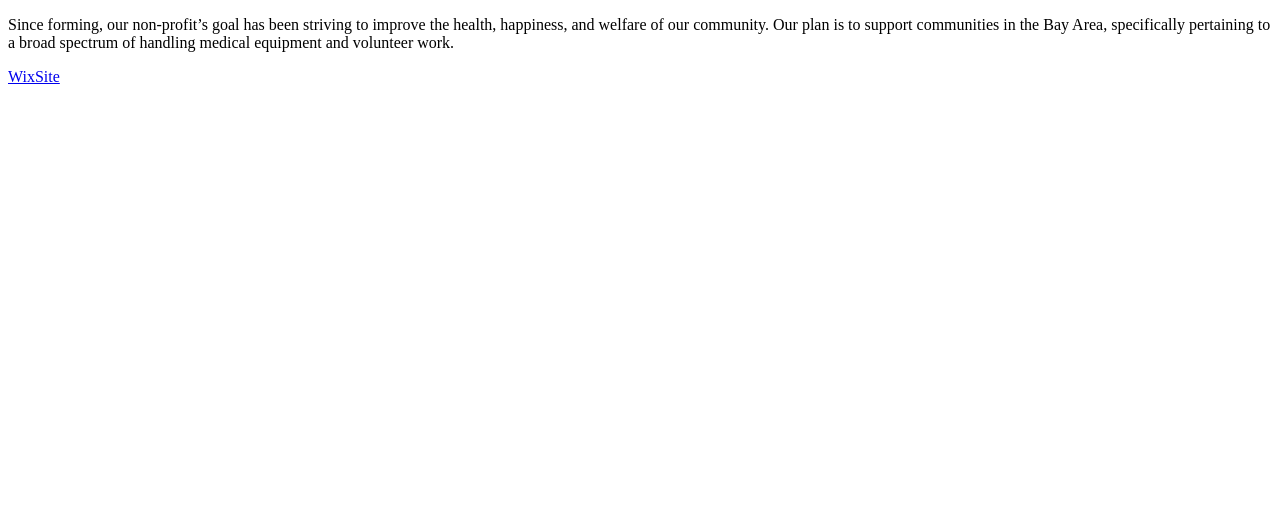
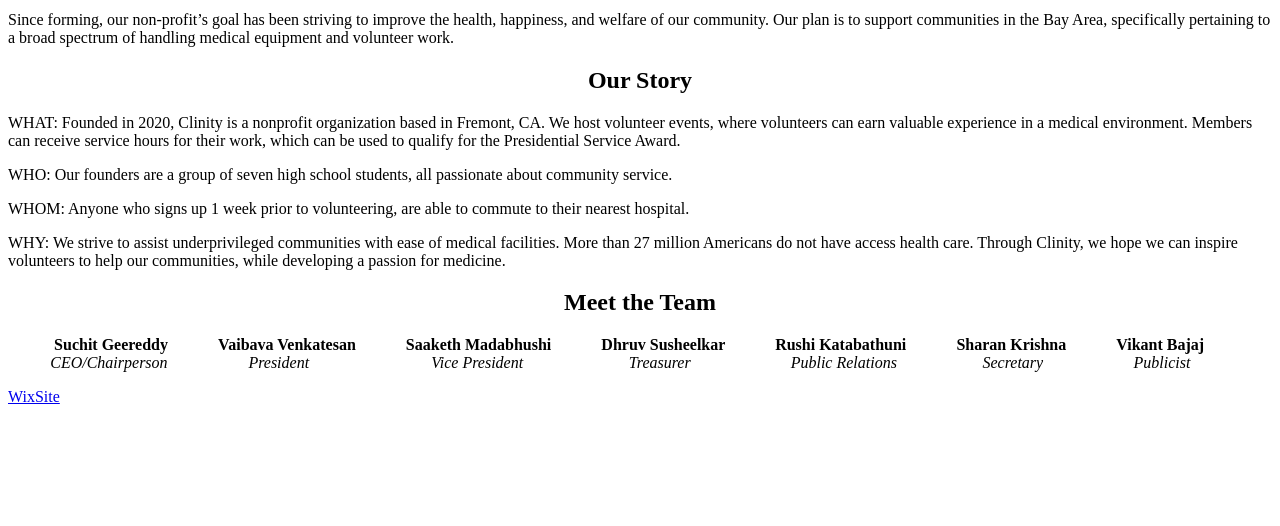
Before and after one commit to SilverXer0/Portfolio, a plain HTML site: page index.html in a window 1280 px wide. Shown: the part 274-800 px from the top of the page. Drawn offline with Linux system fonts and the light colour scheme.

Commit message:
Update index.html

```diff
--- a/index.html
+++ b/index.html
@@ -12,9 +12,67 @@
             width: 50%;
             }
         img {
-            max-width: 12.5%;
+            max-width: 12%;
             max-height: auto;
         }
+        .CEO_name{
+            margin-left: 0.48in;
+            margin-right: auto;
+        }
+        .Pres_name{
+            margin-left: 0.48in;
+            margin-right: auto;
+        }
+        .VP_name{
+            margin-left: 0.48in;
+            margin-right: auto;
+        }
+        .Treasurer_name{
+            margin-left: 0.48in;
+            margin-right: auto;
+        }
+        .DPR_name{
+            margin-left: 0.48in;
+            margin-right: auto;
+        }
+        .Sec_name{
+            margin-left: 0.48in;
+            margin-right: auto;
+        }
+        .Pub_name{
+            margin-left: 0.48in;
+            margin-right: auto;
+        }
+        .CEO_title{
+            margin-left: 0.44in;
+            margin-right: auto;
+        }
+        .Pres_title{
+            margin-left: 0.8in;
+            margin-right: auto;
+        }
+        .VP_title{
+            margin-left: 1.23in;
+            margin-right: auto;
+        }
+        .Treasurer_title{
+            margin-left: 1.1in;
+            margin-right: auto;
+        }
+        .DPR_title{
+            margin-left: 1in;
+            margin-right: auto;
+        }
+        .Sec_title{
+            margin-left: 0.85in;
+            margin-right: auto;
+        }
+        .Pub_title{
+            margin-left: 0.9in;
+            margin-right: auto;
+        }
+        h2 {text-align: center;}
+        h2 {text-align: center;}
         h2 {text-align: center;}
     </style>
     <body>
@@ -22,11 +80,16 @@
         <img src = "Clinity_Logo.png"  class = "size" >
         <h2> Who We Are </h2>
         <p> Since forming, our non-profit’s goal has been striving to improve the health, happiness, and welfare of our community. Our plan is to support communities in the Bay Area, specifically pertaining to a broad spectrum of handling medical equipment and volunteer work.</p>
+        <h2> Our Story</h2>
+        <p> WHAT: Founded in 2020, Clinity is a nonprofit organization based in Fremont, CA. We host volunteer events, where volunteers can earn valuable experience in a medical environment. Members can receive service hours for their work, which can be used to qualify for the Presidential Service Award.</p>
+        <p> WHO: Our founders are a group of seven high school students, all passionate about community service.</p>
+        <p> WHOM: Anyone who signs up 1 week prior to volunteering, are able to commute to their nearest hospital.        </p>
+        <p> WHY: We strive to assist underprivileged communities with ease of medical facilities. More than 27 million Americans do not have access health care. Through Clinity, we hope we can inspire volunteers to help our communities, while developing a passion for medicine. </p>
+        <h2>Meet the Team</h2>
+        <strong class="CEO_name">Suchit Geereddy </strong>  <strong class = "Pres_name"> Vaibava Venkatesan </strong> <strong class = "VP_name"> Saaketh Madabhushi </strong> <strong class = "Treasurer_name"> Dhruv Susheelkar </strong> <strong class = "DPR_name"> Rushi Katabathuni </strong> <strong class = "Sec_name"> Sharan Krishna </strong> <strong class = "Pub_name"> Vikant Bajaj </strong>
+        <em class = "CEO_title"> CEO/Chairperson</em><em class = "Pres_title"> President</em><em class = "VP_title"> Vice President</em><em class = "Treasurer_title">Treasurer</em><em class = "DPR_title"> Public Relations</em><em class = "Sec_title"> Secretary</em><em class = "Pub_title"> Publicist</em>
+        <p> </p>
+
        <a href="https://clinityho.wixsite.com/website-1" target="_blank"> WixSite </a>
+
     </body>
-
-
-
-
-
-</html>
```
